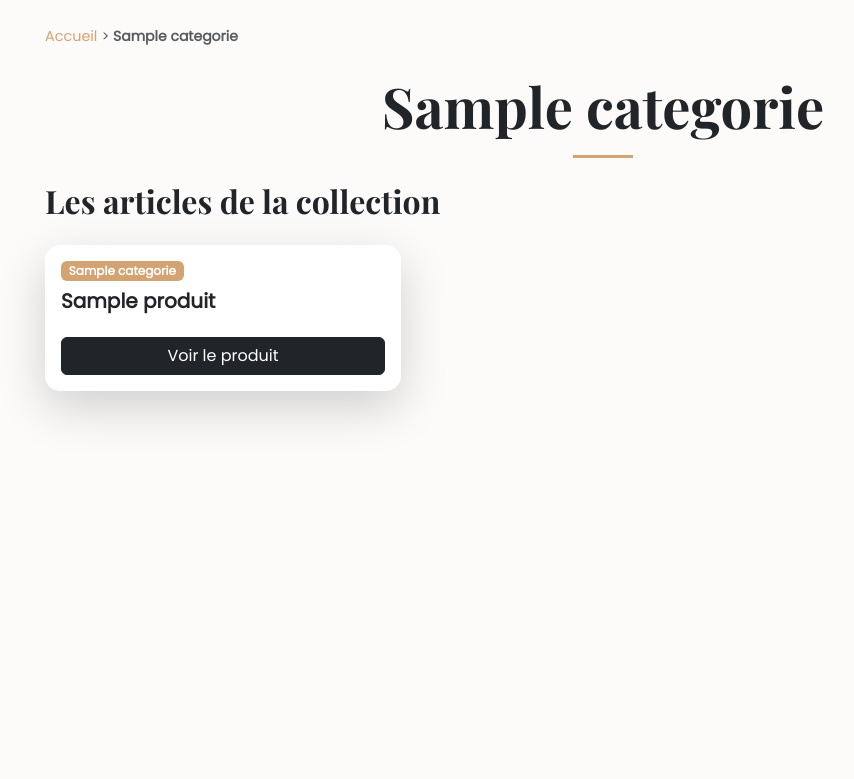
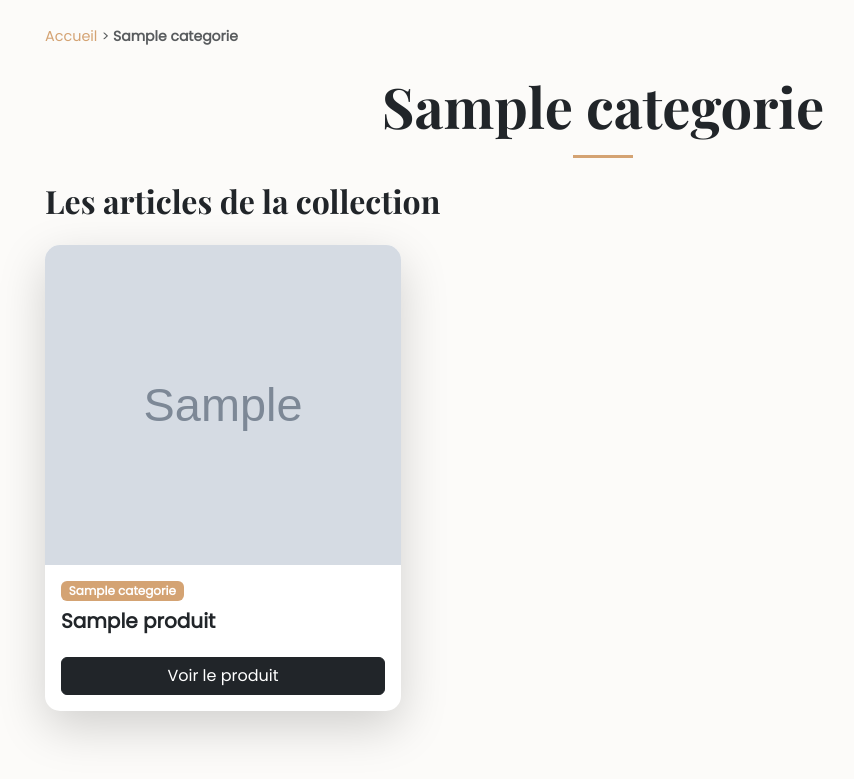
Before and after one commit to moustaphabkr/afrikastyle, a Django app: a page that uses catalogue/templates/catalogue/categorie.html in a window 1280 px wide. Shown: the top 779 px of the page, without its empty margins (37-891 px from the left). Run offline with Django 5.2, Linux system fonts and the light colour scheme; tables that the repository leaves empty hold one stand-in row (values such as "Sample post"); grey boxes marked "Sample" are stand-in pictures.

Commit message:
Fix: Réinsertion de l'image produit manquante

```diff
--- a/catalogue/templates/catalogue/categorie.html
+++ b/catalogue/templates/catalogue/categorie.html
@@ -77,14 +77,16 @@
             <div class="col">
                 <div class="card h-100 shadow-lg">
 
-                    <!-- Lien sécurisé vers la page de détail unique du produit -->
+                    <!-- CORRECTION : Image réintégrée et conditionnée -->
                     {% if produit.slug %}
                         <a href="{% url 'produit_detail' produit.slug %}">
+                            <img src="{{ produit.image_url }}" class="card-img-top product-img" alt="{{ produit.nom }}">
+                        </a>
                     {% else %}
-                        <a href="#">
+                        <img src="{{ produit.image_url }}" class="card-img-top product-img" alt="{{ produit.nom }}">
                     {% endif %}
 
-                    <!-- CORRECTION 2 : Boucle cachée pour charger les autres images du produit dans le slider -->
+                    <!-- CORRECTION : Boucle cachée pour charger les autres images du produit dans le slider -->
                     {% for img_sup in produit.images.all %}
                         <a href="{{ img_sup.image_url }}" data-lightbox="galerie-produit-{{ produit.id }}" data-title="{{ produit.nom }}" style="display: none;"></a>
                     {% endfor %}
@@ -93,7 +95,7 @@
                         <span class="badge mb-2 align-self-start">{{ produit.categorie.nom }}</span>
                         <h5 class="card-title fw-bold text-dark mb-4">{{ produit.nom }}</h5>
 
-                        <!-- CORRECTION 3 : Bouton harmonisé sur url_affiliation avec texte dynamique selon la plateforme -->
+                        <!-- CORRECTION : Bouton harmonisé sur url_affiliation avec texte dynamique selon la plateforme -->
                         <a href="{{ produit.url_affiliation }}" target="_blank" class="btn btn-dark w-100 mt-auto">
                             {% if "amazon" in produit.url_affiliation %}
                                 Voir le produit sur Amazon
```
